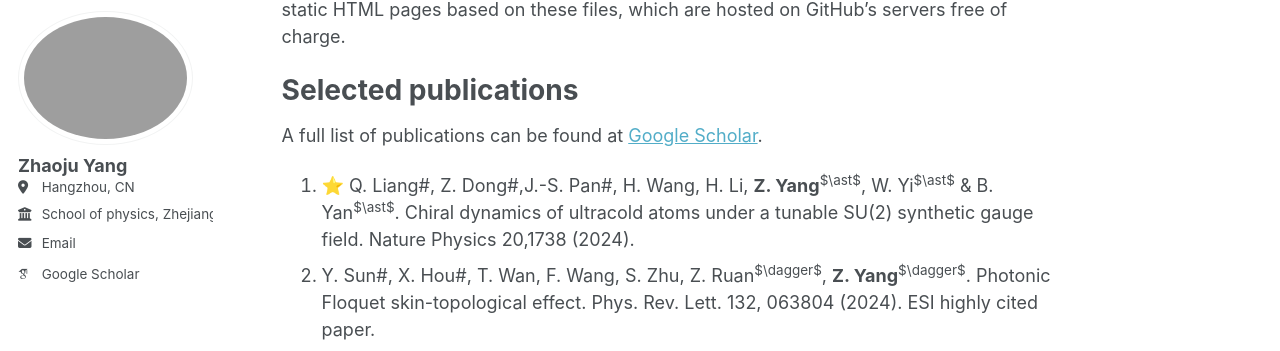
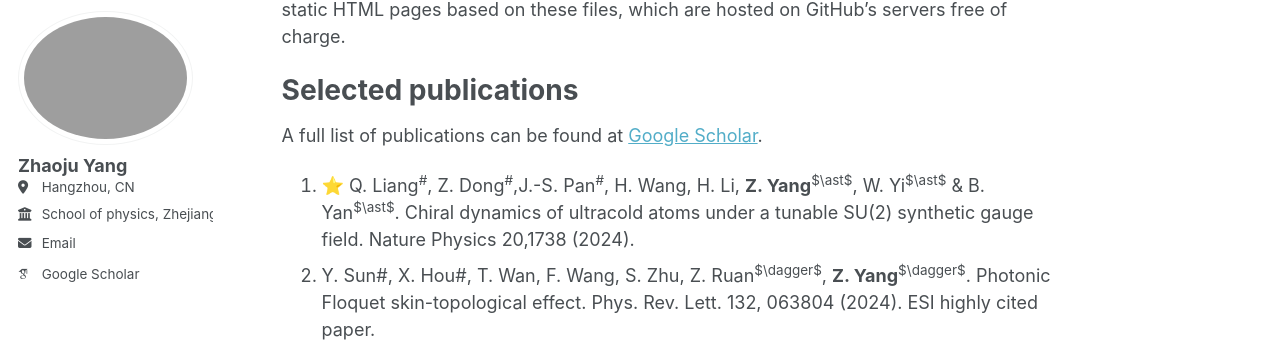
Before and after one commit to zhaojuyang/zhaojuyang.github.io, a Jekyll site: the page built from _pages/about.md, in a window 1280 px wide and 900 px high, scrolled down 344 px. Shown: the part 88-439 px from the top of the window. Built offline with Jekyll 4.4.1, drawn with Linux system fonts in a browser that asks for light colours; emoji names are drawn with the system emoji font; some web fonts are replaced.

```diff
--- a/_pages/about.md
+++ b/_pages/about.md
@@ -16,7 +16,7 @@ Like many other Jekyll-based GitHub Pages templates, Academic Pages makes you se
 Selected publications
 ======
 A full list of publications can be found at [Google Scholar](https://scholar.google.com/citations?user=9HWoXRUAAAAJ).
-1. :star: Q. Liang#, Z. Dong#,J.-S. Pan#, H. Wang, H. Li, **Z. Yang**<sup>$\ast$</sup>, W. Yi<sup>$\ast$</sup> & B. Yan<sup>$\ast$</sup>. Chiral dynamics of ultracold atoms under a tunable SU(2) synthetic gauge field. Nature Physics 20,1738 (2024).
+1. :star: Q. Liang<sup>#</sup>, Z. Dong<sup>#</sup>,J.-S. Pan<sup>#</sup>, H. Wang, H. Li, **Z. Yang**<sup>$\ast$</sup>, W. Yi<sup>$\ast$</sup> & B. Yan<sup>$\ast$</sup>. Chiral dynamics of ultracold atoms under a tunable SU(2) synthetic gauge field. Nature Physics 20,1738 (2024).
 1. Y. Sun#, X. Hou#, T. Wan, F. Wang, S. Zhu, Z. Ruan<sup>$\dagger$</sup>, **Z. Yang**<sup>$\dagger$</sup>. Photonic Floquet skin-topological effect. Phys. Rev. Lett. 132, 063804 (2024). ESI highly cited paper.
 1. Z. Dong#, H. Li#, T. Wan#, Q. Liang, **Z. Yang**<sup>$\ast$</sup>, B. Yan<sup>$\ast$</sup>. Quantum time reflection and refraction of ultracold atoms. Nature Photonics 18, 68-73 (2024). ESI highly cited paper.
 1. H. Zhang#, Y. Sun#, J. Huang#, B. Wu, **Z. Yang**<sup>$\ast$</sup>, K. Y. Bliokh, Z. Ruan<sup>$\ast$</sup>. Topologically crafted spatiotemporal vortices in acoustics. Nature Communications 14, 6238 (2023).
```
